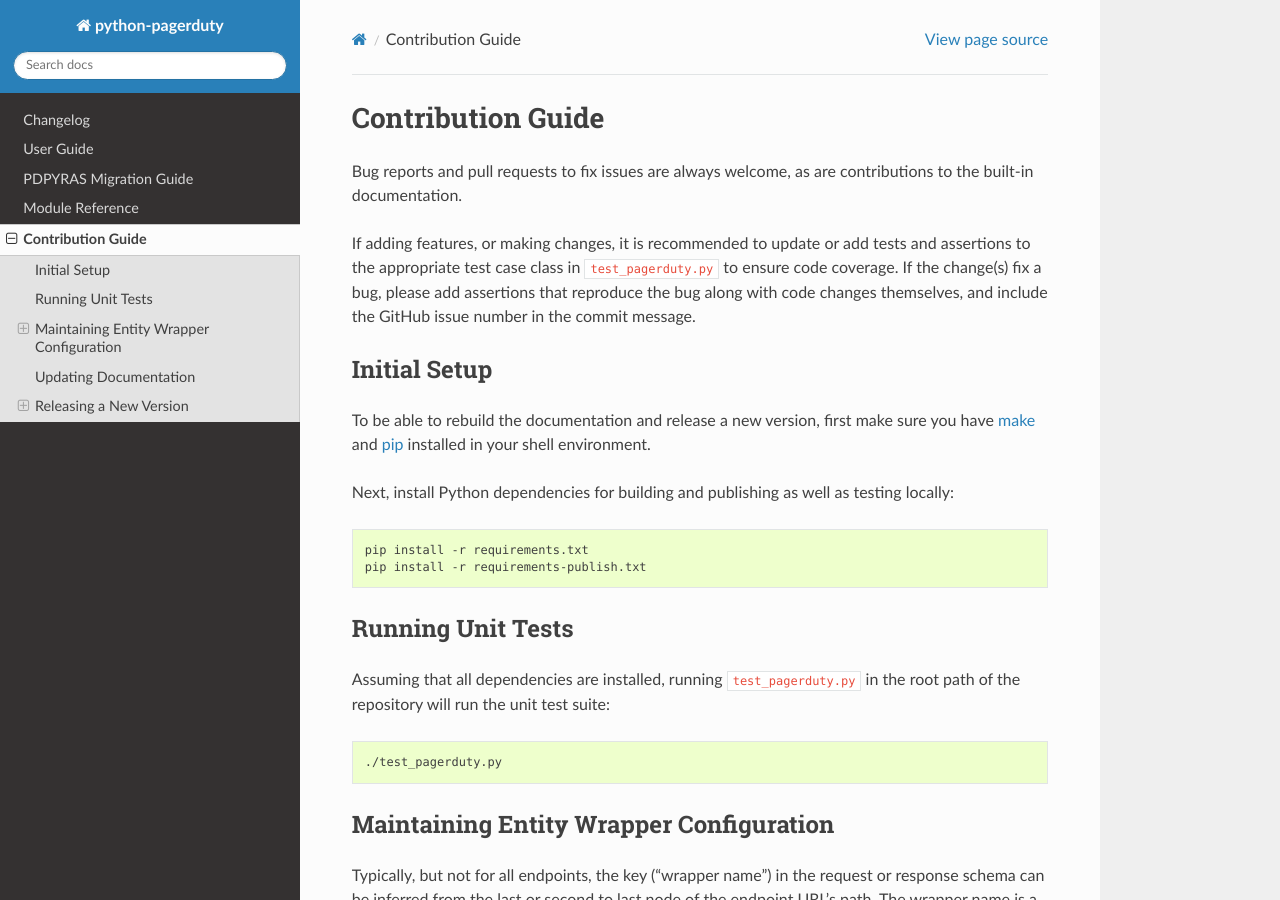
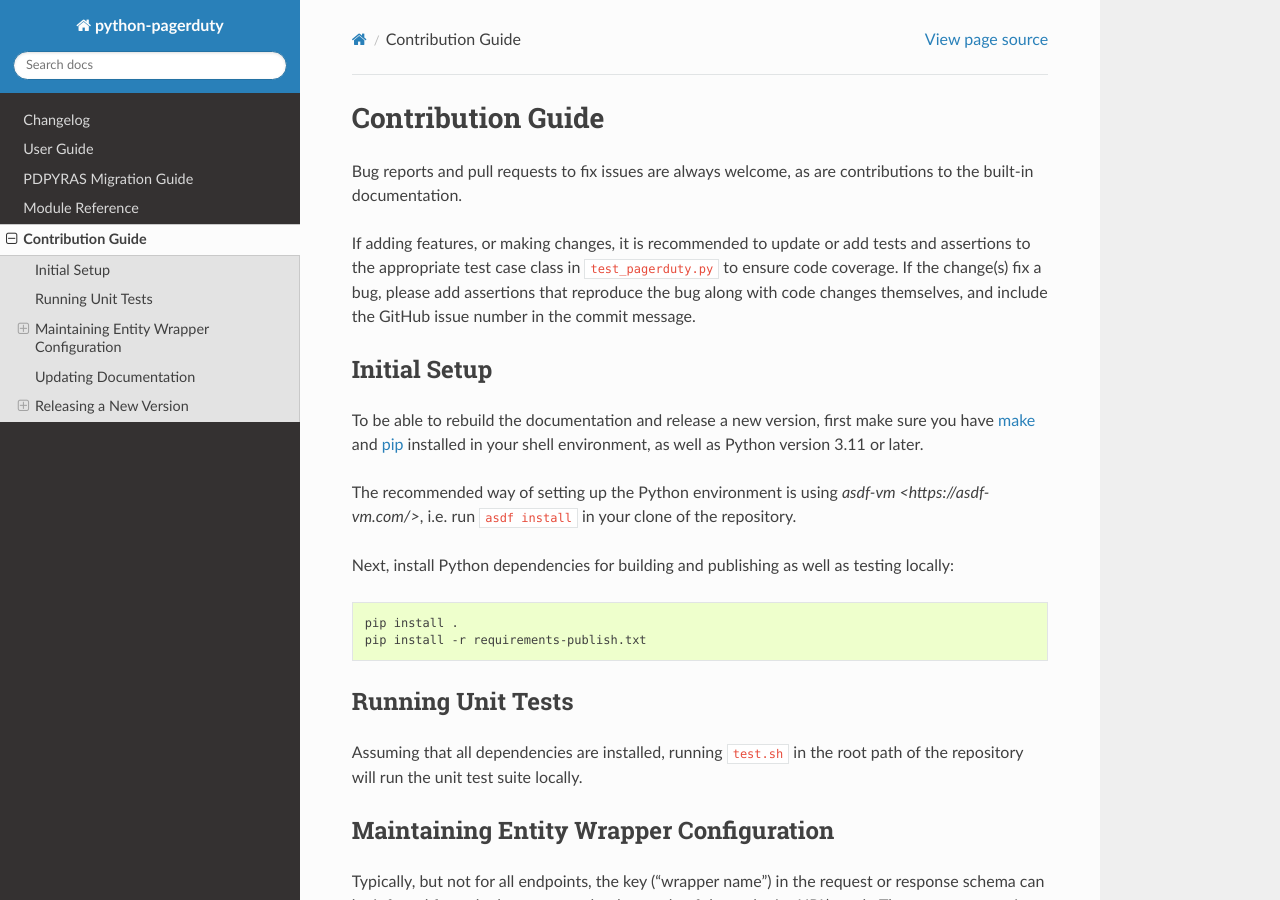
Before and after one commit to PagerDuty/python-pagerduty, a Sphinx documentation site: the page built from sphinx/source/contributing.rst, in a window 1280 px wide and 900 px high. Built offline with Sphinx 7.4.7 and the Read the Docs theme 3.1.0, drawn with Linux system fonts in a browser that asks for light colours; some of the changed text lies outside the part shown.

Commit message:
Fix docbuild version resolution and update contrib guide

```diff
--- a/CHANGELOG.rst
+++ b/CHANGELOG.rst
@@ -3,7 +3,7 @@
 * Major structural changes to the module and how it is built and tested. These changes were made for long-term maintainability of the codebase, which previously was all contained within a single ``.py`` file.
 * Add a return statement originally in ``pdpyras`` back to a function (``EventsApiV2Client.send_change_event``) that is expected to always return ``None``.
 * User-Agent header update: the prefix has been changed from ``pagerduty`` to ``python-pagerduty``.
-* The version number (``pagerduty.__version__``) in Python versions prior to 3.8 (before package metadata introspection was added to ``importlib``) is ``2.?.?``, and in unit tests (if no package has been built locally) it is ``?.?.?-LOCAL-IMPORT-UNIT-TEST``.
+* The version number ``pagerduty.__version__`` in Python versions prior to 3.8 is ``2.?.?-metadata-unavailable`` because the new ``importlib`` features that allow deriving the version number from package metadata are unavailable in those versions.
 
 **2025-01-02: Migrate from PDPYRAS - Version 1.0.0**
 
--- a/sphinx/source/contributing.rst
+++ b/sphinx/source/contributing.rst
@@ -16,24 +16,24 @@
 To be able to rebuild the documentation and release a new version, first make
 sure you have `make <https://www.gnu.org/software/make/>`_ and `pip
 <https://pip.pypa.io/en/stable/installation/>`_ installed in your shell
-environment.
+environment, as well as Python version 3.11 or later.
+
+The recommended way of setting up the Python environment is using `asdf-vm
+<https://asdf-vm.com/>`, i.e. run ``asdf install`` in your clone of the
+repository.
 
 Next, install Python dependencies for building and publishing as well as
 testing locally:
 
 .. code-block:: shell
 
-    pip install -r requirements.txt
+    pip install .
     pip install -r requirements-publish.txt
 
 Running Unit Tests
 ------------------
-Assuming that all dependencies are installed, running ``test_pagerduty.py`` in
-the root path of the repository will run the unit test suite:
-
-.. code-block:: shell
-
-    ./test_pagerduty.py
+Assuming that all dependencies are installed, running ``test.sh`` in
+the root path of the repository will run the unit test suite locally.
 
 Maintaining Entity Wrapper Configuration
 ----------------------------------------
@@ -164,6 +164,10 @@
 
 To force a rebuild, run ``touch CHANGELOG.rst`` first.
 
+**NOTE:** Python version 3.13 or later must be used when rebuilding
+documentation, or the version number in the documentation will be
+``2.?.?-metadata-unavailable``.
+
 Releasing a New Version
 -----------------------
 
```
Also changed, not shown: pagerduty/version.py (+20 -3 lines), 5 other files.
